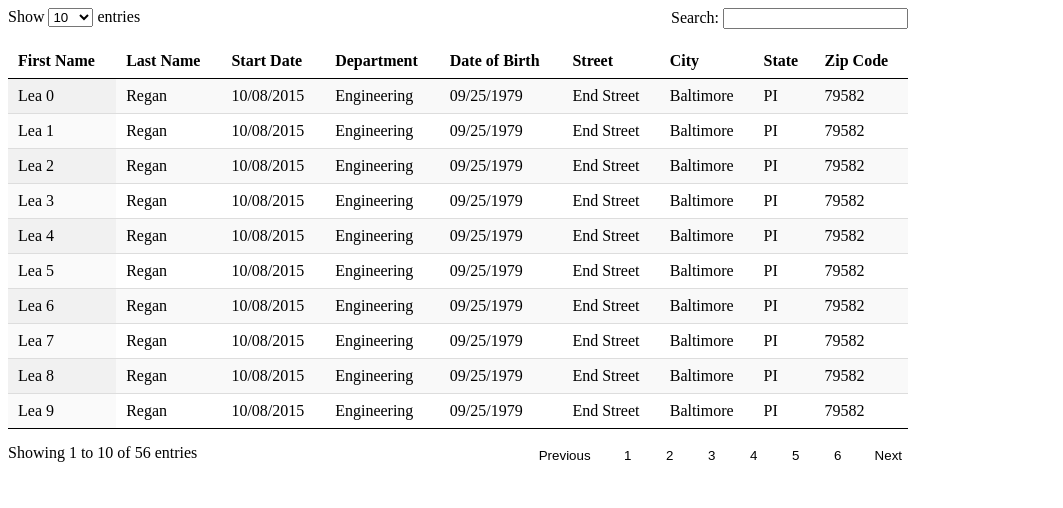
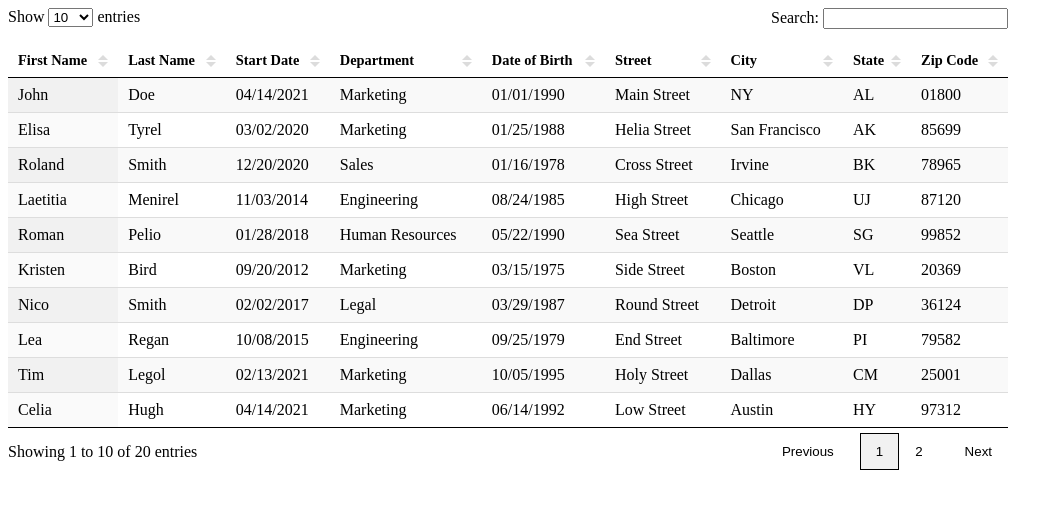
Before and after one commit to maevanapcontact/datatables-plugin-react, a React (Create React App) app: page / in a window 1280 px wide. Shown: the top 508 px of the page, without its empty margins (0-1063 px from the left). Built offline with nearby package versions, Linux system fonts and the light colour scheme.

Commit message:
feat: sort and filter data

```diff
--- a/src/App.js
+++ b/src/App.js
@@ -1,12 +1,14 @@
 import React from "react";
 
 import DataTables from "./lib/DataTables";
-import { exampleLabels, exampleLoopData } from "./examples";
+import { exampleLabels, exampleData } from "./examples";
 
-const App = () => (
-  <div className="app">
-    <DataTables labels={exampleLabels} data={exampleLoopData} />
-  </div>
-);
+const App = () => {
+  return (
+    <div className="app">
+      <DataTables labels={exampleLabels} data={exampleData} />
+    </div>
+  );
+};
 
 export default App;
--- a/src/examples.js
+++ b/src/examples.js
@@ -1,16 +1,126 @@
 const exampleLabels = [
-  "First Name",
-  "Last Name",
-  "Start Date",
-  "Department",
-  "Date of Birth",
-  "Street",
-  "City",
-  "State",
-  "Zip Code",
+  { text: "First Name", value: "firstName" },
+  { text: "Last Name", value: "lastName" },
+  { text: "Start Date", value: "startDate" },
+  { text: "Department", value: "department" },
+  { text: "Date of Birth", value: "dateOfBirth" },
+  { text: "Street", value: "street" },
+  { text: "City", value: "city" },
+  { text: "State", value: "state" },
+  { text: "Zip Code", value: "zipCode" },
 ];
 
 const exampleData = [
+  {
+    firstName: "John",
+    lastName: "Doe",
+    startDate: "04/14/2021",
+    department: "Marketing",
+    dateOfBirth: "01/01/1990",
+    street: "Main Street",
+    city: "NY",
+    state: "AL",
+    zipCode: "01800",
+  },
+  {
+    firstName: "Elisa",
+    lastName: "Tyrel",
+    startDate: "03/02/2020",
+    department: "Marketing",
+    dateOfBirth: "01/25/1988",
+    street: "Helia Street",
+    city: "San Francisco",
+    state: "AK",
+    zipCode: "85699",
+  },
+  {
+    firstName: "Roland",
+    lastName: "Smith",
+    startDate: "12/20/2020",
+    department: "Sales",
+    dateOfBirth: "01/16/1978",
+    street: "Cross Street",
+    city: "Irvine",
+    state: "BK",
+    zipCode: "78965",
+  },
+  {
+    firstName: "Laetitia",
+    lastName: "Menirel",
+    startDate: "11/03/2014",
+    department: "Engineering",
+    dateOfBirth: "08/24/1985",
+    street: "High Street",
+    city: "Chicago",
+    state: "UJ",
+    zipCode: "87120",
+  },
+  {
+    firstName: "Roman",
+    lastName: "Pelio",
+    startDate: "01/28/2018",
+    department: "Human Resources",
+    dateOfBirth: "05/22/1990",
+    street: "Sea Street",
+    city: "Seattle",
+    state: "SG",
+    zipCode: "99852",
+  },
+  {
+    firstName: "Kristen",
+    lastName: "Bird",
+    startDate: "09/20/2012",
+    department: "Marketing",
+    dateOfBirth: "03/15/1975",
+    street: "Side Street",
+    city: "Boston",
+    state: "VL",
+    zipCode: "20369",
+  },
+  {
+    firstName: "Nico",
+    lastName: "Smith",
+    startDate: "02/02/2017",
+    department: "Legal",
+    dateOfBirth: "03/29/1987",
+    street: "Round Street",
+    city: "Detroit",
+    state: "DP",
+    zipCode: "36124",
+  },
+  {
+    firstName: "Lea",
+    lastName: "Regan",
+    startDate: "10/08/2015",
+    department: "Engineering",
+    dateOfBirth: "09/25/1979",
+    street: "End Street",
+    city: "Baltimore",
+    state: "PI",
+    zipCode: "79582",
+  },
+  {
+    firstName: "Tim",
+    lastName: "Legol",
+    startDate: "02/13/2021",
+    department: "Marketing",
+    dateOfBirth: "10/05/1995",
+    street: "Holy Street",
+    city: "Dallas",
+    state: "CM",
+    zipCode: "25001",
+  },
+  {
+    firstName: "Celia",
+    lastName: "Hugh",
+    startDate: "04/14/2021",
+    department: "Marketing",
+    dateOfBirth: "06/14/1992",
+    street: "Low Street",
+    city: "Austin",
+    state: "HY",
+    zipCode: "97312",
+  },
   {
     firstName: "John",
     lastName: "Doe",
--- a/src/lib/DataTables.scss
+++ b/src/lib/DataTables.scss
@@ -1,6 +1,6 @@
 .dtb {
   width: 100%;
-  max-width: 900px;
+  max-width: 1000px;
 
   &-entries {
     float: left;
@@ -15,7 +15,7 @@
   &-table {
     clear: both;
     border-collapse: collapse;
-    width: 900px;
+    width: 1000px;
     text-align: left;
 
     &-header {
@@ -25,6 +25,17 @@
 
       &-cell {
         padding: 8px 10px;
+        font-size: 0.9rem;
+
+        &:hover {
+          cursor: default;
+        }
+
+        &-content {
+          display: flex;
+          align-items: center;
+          justify-content: space-between;
+        }
       }
     }
 
@@ -57,10 +68,49 @@
           background: #fafafa;
         }
       }
+
+      &-nomatch {
+        padding: 8px 10px;
+        text-align: center;
+        background: #f9f9f9;
+        border-bottom: 1px solid #000;
+      }
     }
 
     &-cell {
       padding: 8px 10px;
+    }
+
+    &-arrow {
+      &-up {
+        border-left: 5px solid transparent;
+        border-right: 5px solid transparent;
+        border-bottom: 5px solid #dcdcdc;
+        margin-bottom: 2px;
+
+        &.active {
+          border-bottom: 5px solid #7a80dd;
+        }
+
+        &.inactive {
+          border-color: transparent;
+        }
+      }
+
+      &-down {
+        border-left: 5px solid transparent;
+        border-right: 5px solid transparent;
+        border-top: 5px solid #dcdcdc;
+        margin-top: 2px;
+
+        &.active {
+          border-top: 5px solid #7a80dd;
+        }
+
+        &.inactive {
+          border-color: transparent;
+        }
+      }
     }
   }
 
@@ -76,6 +126,33 @@
     &-btn {
       border: none;
       background: none;
+      padding: 10px 15px;
+      border: 1px solid #fff;
+
+      &:hover {
+        border-color: #000;
+        background: #525252;
+        cursor: pointer;
+        color: #fff;
+      }
+
+      &.disabled {
+        &:hover {
+          cursor: default;
+          background: none;
+          color: #000;
+          border-color: transparent;
+        }
+      }
+
+      &.active {
+        border-color: #000;
+        background: #f1f1f1;
+
+        &:hover {
+          color: #000;
+        }
+      }
 
       &:first-of-type {
         margin-right: 10px;
@@ -84,20 +161,6 @@
       &:last-of-type {
         margin-left: 10px;
       }
-
-      &-nb {
-        border: none;
-        background: none;
-        width: 42px;
-        height: 42px;
-        border: 1px solid #fff;
-
-        &:hover {
-          border-color: #000;
-          background: #f1f1f1;
-          cursor: pointer;
-        }
-      }
     }
   }
 }
--- a/src/lib/Pagination.js
+++ b/src/lib/Pagination.js
@@ -25,7 +25,11 @@ const Pagination = ({
       <button
         type="button"
         onClick={handlePreviousPage}
-        className="dtb-pagination-btn"
+        className={
+          currentPage === 1
+            ? "dtb-pagination-btn disabled"
+            : "dtb-pagination-btn"
+        }
       >
         Previous
       </button>
@@ -34,7 +38,11 @@ const Pagination = ({
           type="button"
           key={generateID()}
           onClick={() => handleClick(index + 1)}
-          className="dtb-pagination-btn-nb"
+          className={
+            currentPage === index + 1
+              ? "dtb-pagination-btn active"
+              : "dtb-pagination-btn"
+          }
         >
           {index + 1}
         </button>
@@ -42,7 +50,11 @@ const Pagination = ({
       <button
         type="button"
         onClick={handleNextPage}
-        className="dtb-pagination-btn"
+        className={
+          currentPage === nbPages
+            ? "dtb-pagination-btn disabled"
+            : "dtb-pagination-btn"
+        }
       >
         Next
       </button>
--- a/src/lib/Search.js
+++ b/src/lib/Search.js
@@ -1,17 +1,44 @@
 import React from "react";
 import PropTypes from "prop-types";
 
-const Search = ({ data }) => {
+import { normalizeText } from "../utils";
+
+const Search = ({ data, handleDisplayedData, handleIsSearching }) => {
+  const handleSearch = (evt) => {
+    const value = normalizeText(evt.target.value);
+
+    if (value.length > 0) {
+      const dataToDisplay = data.filter((elt) => {
+        const values = Object.values(elt)
+          .map((val) => normalizeText(val))
+          .join(" ");
+        return values.includes(value);
+      });
+      handleDisplayedData(dataToDisplay);
+      handleIsSearching(true);
+    } else {
+      handleDisplayedData(data);
+      handleIsSearching(false);
+    }
+  };
+
   return (
     <div className="dtb-search">
       <label htmlFor="dtb-search">{`Search: `}</label>
-      <input type="text" id="dtb-search" name="dtb-search" />
+      <input
+        type="text"
+        id="dtb-search"
+        name="dtb-search"
+        onChange={(evt) => handleSearch(evt)}
+      />
     </div>
   );
 };
 
 Search.propTypes = {
   data: PropTypes.array.isRequired,
+  handleDisplayedData: PropTypes.func.isRequired,
+  handleIsSearching: PropTypes.func.isRequired,
 };
 
 export default Search;
--- a/src/lib/ShowingEntries.js
+++ b/src/lib/ShowingEntries.js
@@ -3,10 +3,22 @@ import PropTypes from "prop-types";
 
 import "./DataTables.scss";
 
-const ShowingEntries = ({ minShow, maxShow, totalEntries }) => {
+const ShowingEntries = ({
+  minShow,
+  maxShow,
+  totalEntries,
+  isSearching,
+  minFilteredShow,
+  maxFilteredShow,
+  totalEntriesShow,
+}) => {
   return (
     <div className="dtb-showing">
-      <span>{`Showing ${minShow} to ${maxShow} of ${totalEntries} entries`}</span>
+      {isSearching ? (
+        <span>{`Showing ${minFilteredShow} to ${maxFilteredShow} of ${totalEntriesShow} entries (filtered from ${totalEntries} total entries)`}</span>
+      ) : (
+        <span>{`Showing ${minShow} to ${maxShow} of ${totalEntries} entries`}</span>
+      )}
     </div>
   );
 };
@@ -15,6 +27,10 @@ ShowingEntries.propTypes = {
   minShow: PropTypes.number.isRequired,
   maxShow: PropTypes.number.isRequired,
   totalEntries: PropTypes.number.isRequired,
+  minFilteredShow: PropTypes.number.isRequired,
+  maxFilteredShow: PropTypes.number.isRequired,
+  totalEntriesShow: PropTypes.number.isRequired,
+  isSearching: PropTypes.bool,
 };
 
 export default ShowingEntries;
--- a/src/lib/Table.js
+++ b/src/lib/Table.js
@@ -3,19 +3,62 @@ import PropTypes from "prop-types";
 
 import { generateID } from "../utils";
 
-const Table = ({ labels, data, minShow, maxShow }) => {
+const Table = ({
+  labels,
+  data,
+  minShow,
+  maxShow,
+  handleSort,
+  sort,
+  sortedData,
+}) => {
+  const { column, isDesc } = sort;
+
   return (
     <table className="dtb-table">
       <thead>
         <tr className="dtb-table-header-row">
           {labels.map((label) => (
-            <th key={generateID()} className="dtb-table-header-cell">
-              {label}
+            <th
+              key={generateID()}
+              className="dtb-table-header-cell"
+              onClick={() => handleSort(label.value)}
+            >
+              <div className="dtb-table-header-cell-content">
+                <span>{label.text}</span>
+                <div className="dtb-table-header-cell-icons">
+                  <div
+                    className={
+                      column === label.value
+                        ? !isDesc
+                          ? "dtb-table-arrow-up active"
+                          : "dtb-table-arrow-up inactive"
+                        : "dtb-table-arrow-up"
+                    }
+                  ></div>
+                  <div
+                    className={
+                      column === label.value
+                        ? isDesc
+                          ? "dtb-table-arrow-down active"
+                          : "dtb-table-arrow-down inactive"
+                        : "dtb-table-arrow-down"
+                    }
+                  ></div>
+                </div>
+              </div>
             </th>
           ))}
         </tr>
       </thead>
       <tbody>
+        {sortedData.length === 0 && (
+          <tr>
+            <td className="dtb-table-row-nomatch" colspan={labels.length}>
+              No matching records found
+            </td>
+          </tr>
+        )}
         {data.map((elt, index) => {
           if (index + 1 >= minShow && index < maxShow) {
             return (
@@ -43,8 +86,11 @@ const Table = ({ labels, data, minShow, maxShow }) => {
 Table.propTypes = {
   labels: PropTypes.array.isRequired,
   data: PropTypes.array.isRequired,
+  sortedData: PropTypes.array.isRequired,
+  sort: PropTypes.object.isRequired,
   minShow: PropTypes.number.isRequired,
   maxShow: PropTypes.number.isRequired,
+  handleSort: PropTypes.func.isRequired,
 };
 
 export default Table;
--- a/src/utils.js
+++ b/src/utils.js
@@ -2,4 +2,12 @@ const generateID = () => {
   return "_" + Math.random().toString(36).substr(2, 9);
 };
 
-export { generateID };
+const normalizeText = (text) => {
+  return text
+    .toLowerCase()
+    .normalize("NFD")
+    .replace(/[\u0300-\u036f]/g, "")
+    .trim();
+};
+
+export { generateID, normalizeText };
```
Also changed, not shown: src/lib/DataTables.js, 1 other file (tests, documents, lock files or other folders).
